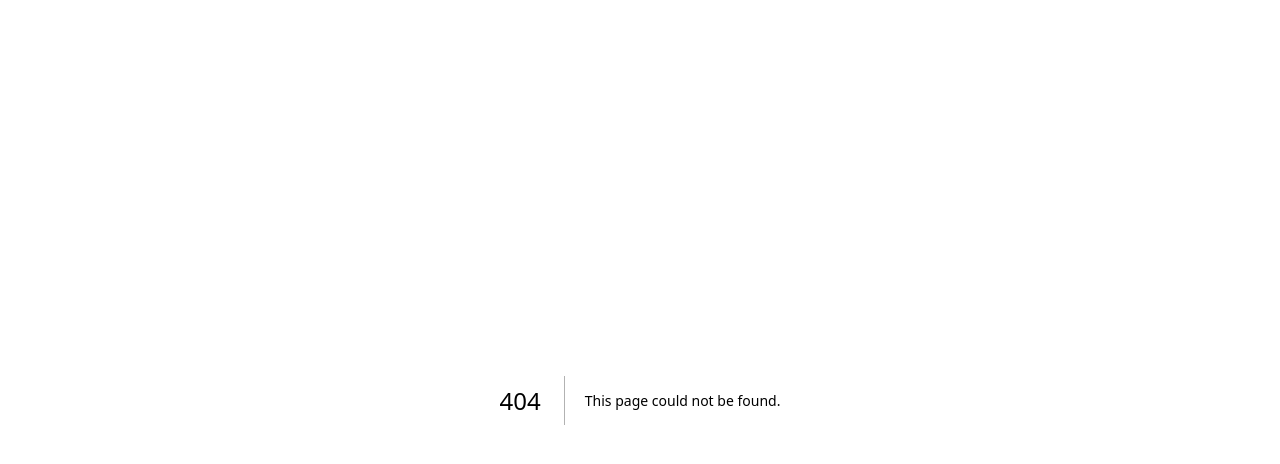
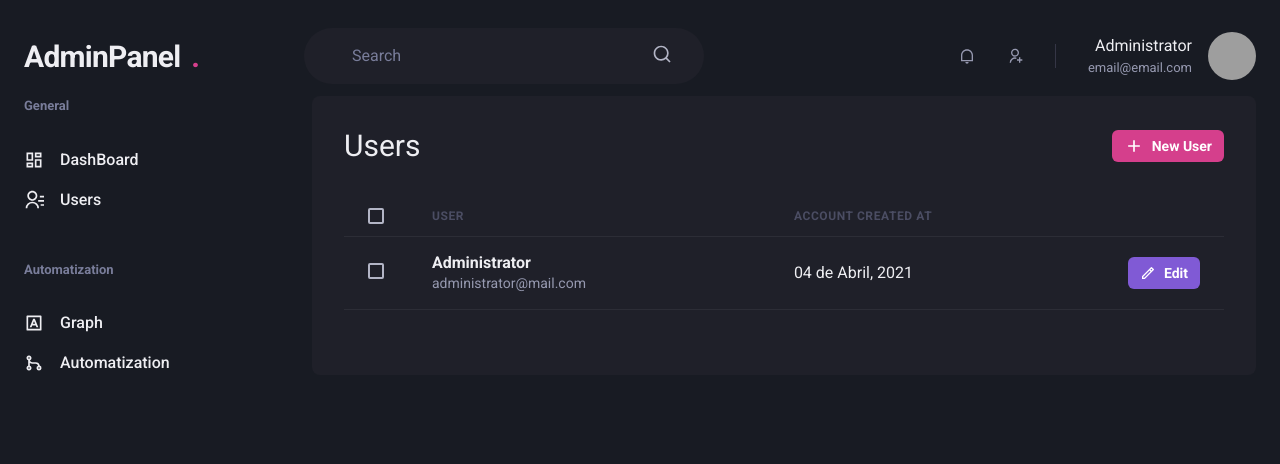
Before and after one commit to savinnsk/nextjs-admin-template-responsive, a Next.js app: page /users in a window 1280 px wide. Before the commit this address had no page. Shown: the top 464 px of the page. Built offline with nearby package versions, Linux system fonts and the light colour scheme; grey boxes are pictures that could not be loaded.

Commit message:
feat: add pagination component

```diff
--- /dev/null
+++ b/src/pages/users/index.tsx
@@ -0,0 +1,89 @@
+import { Header } from "@/components/header";
+import { Sidebar } from "@/components/sidebar";
+import {
+  Box,
+  Button,
+  Checkbox,
+  Flex,
+  Heading,
+  Icon,
+  Table,
+  Tbody,
+  Td,
+  Text,
+  Th,
+  Thead,
+  Tr,
+} from "@chakra-ui/react";
+import { RiAddLine, RiPencilLine } from "react-icons/ri";
+
+export default function UserList() {
+  return (
+    <Flex direction="column" h="100vh" color="gray.50" bg="gray.900">
+      <Header />
+      <Flex w="100%" maxWidth={1480} mx="auto" px="6">
+        <Sidebar />
+
+        <Box flex="1" borderRadius={8} bg="gray.800" p="8">
+          <Flex mb="8" justify="space-between" align="center">
+            <Heading size="lg" fontWeight="normal">
+              Users
+            </Heading>
+
+            <Button
+              as="a"
+              size="sm"
+              fontSize="sm"
+              colorScheme="pink"
+              leftIcon={<Icon as={RiAddLine} fontSize="20" />}
+            >
+              New User
+            </Button>
+          </Flex>
+
+          <Table colorScheme="whiteAlpha">
+            <Thead>
+              <Tr>
+                <Th px="6" color="gray.300" width={8}>
+                  <Checkbox colorScheme="pink" />
+                </Th>
+                <Th>User</Th>
+                <Th>account created at</Th>
+                <Th width="8"></Th>
+              </Tr>
+            </Thead>
+            <Tbody>
+              <Tr>
+                <Td px="6">
+                  <Checkbox colorScheme="pink" />
+                </Td>
+
+                <Td>
+                  <Box>
+                    <Text fontWeight="bold">Administrator</Text>
+                    <Text fontSize="sm" color="gray.300">
+                      administrator@mail.com
+                    </Text>
+                  </Box>
+                </Td>
+
+                <Td>04 de Abril, 2021</Td>
+                <Td>
+                  <Button
+                    as="a"
+                    size="sm"
+                    fontSize="sm"
+                    colorScheme="purple"
+                    leftIcon={<Icon as={RiPencilLine} fontSize="16" />}
+                  >
+                    Edit
+                  </Button>
+                </Td>
+              </Tr>
+            </Tbody>
+          </Table>
+        </Box>
+      </Flex>
+    </Flex>
+  );
+}
```
Also changed, not shown: src/components/pagination.tsx (added, +35 -0 lines).
